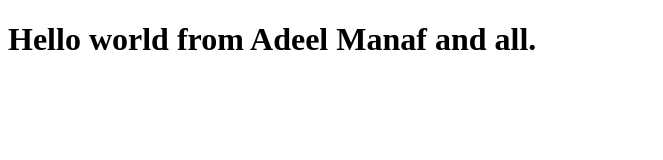
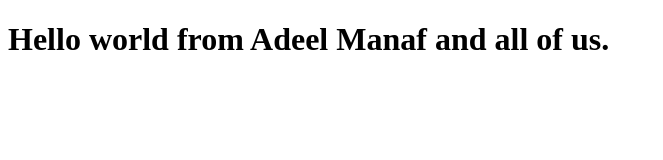
Before and after one commit to adeelmanaf43/Bootcamp-21, a plain HTML site: page index.html in a window 1280 px wide. Shown: the whole page, without its empty margins (0-663 px from the left). Drawn offline with Linux system fonts and the light colour scheme.

Commit message:
Update index.html

```diff
--- a/index.html
+++ b/index.html
@@ -6,6 +6,6 @@
     <title>Document</title>
 </head>
 <body>
-    <h1>Hello world from Adeel Manaf and all.</h1>
+    <h1>Hello world from Adeel Manaf and all of us.</h1>
 </body>
 </html>
```
